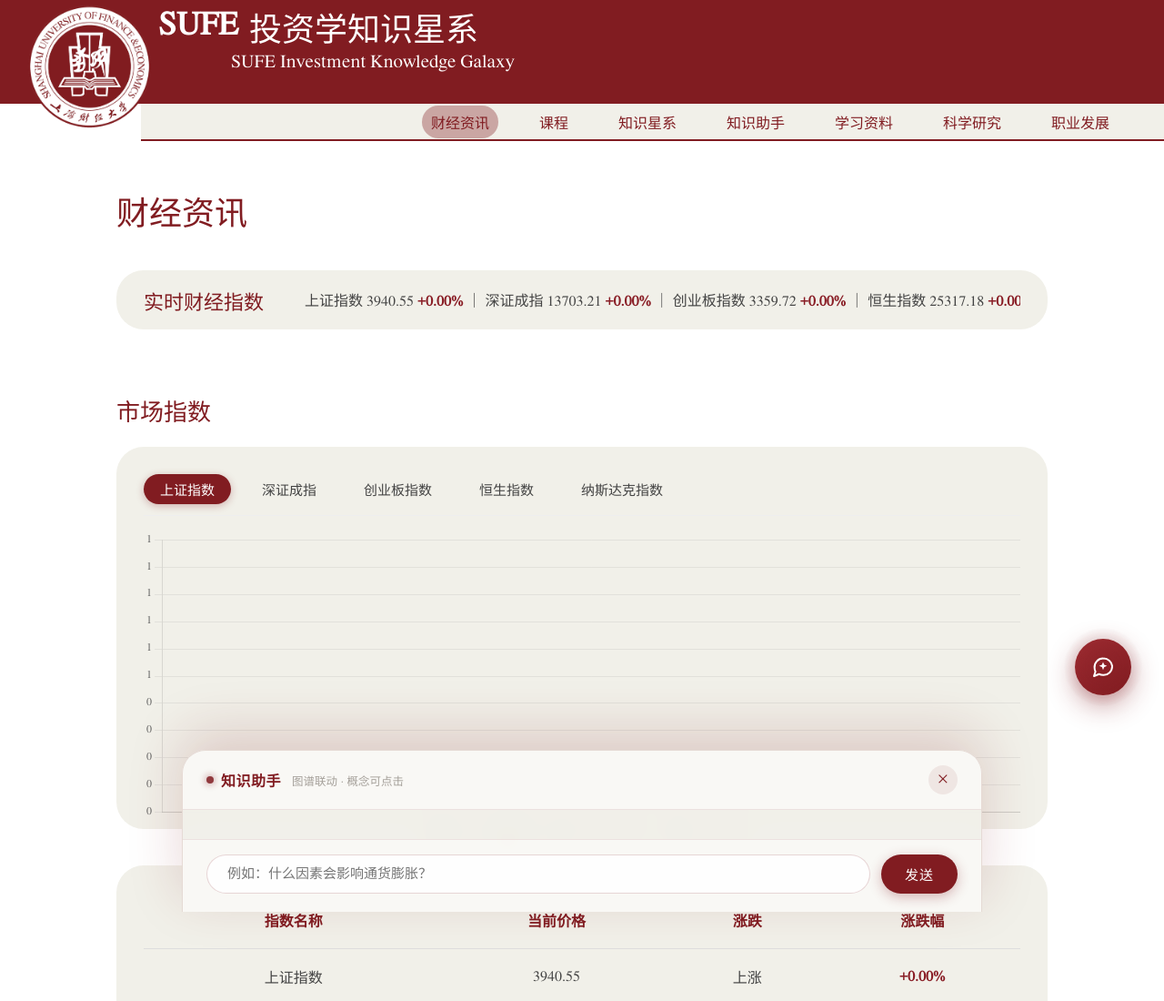
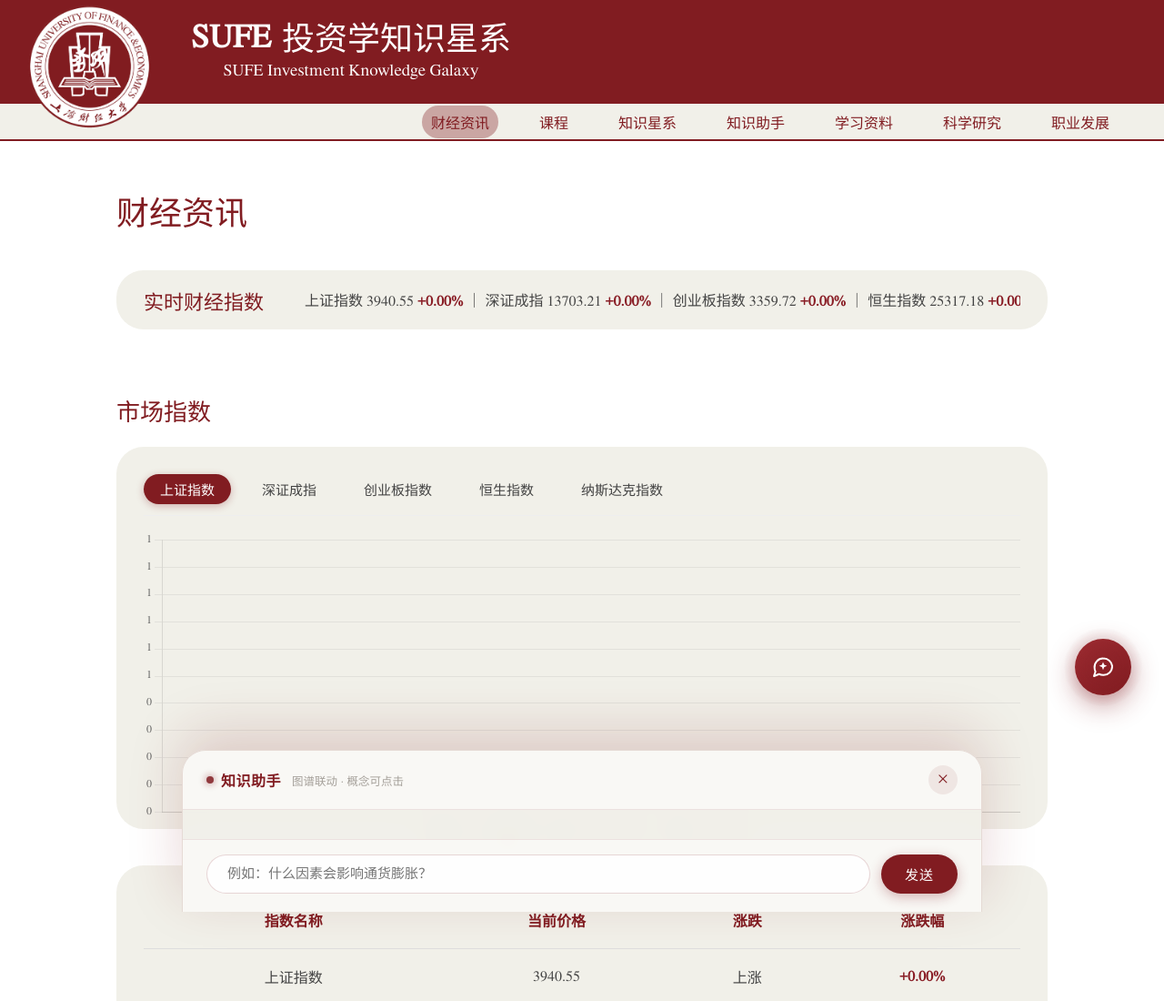
Before and after one commit to rjoss393-create/shangcai-Project, a plain HTML site: page 前端/SUFE-Knowledge-Galaxy/index.html in a window 1280 px wide. Shown: the top 1100 px of the page at 91% size. Drawn offline with nearby package versions, Linux system fonts and the light colour scheme; no server answers; a web font is replaced by a local one.

Commit message:
对接前端负责人顶栏改版：只取导航/标题 4 处 CSS，其余保留我方 9-15 修复
- .brand-title 右移(174/6→210/16) + flex 纵向居中；.title-sufe 下沉 4px；
  .title-en 去掉写死的 margin-left 改由 flex 居中、字号 20→18px；
  .navigation 改为铺满整宽(去掉 155px 左侧让位) + position/z-index
- 对方文件缺我们用到的 4 项修复（白底深字、层级标签字号补偿、low-q 隐藏、:not(.faded)），
  按"不要改别的地方"未回退，差异已在《前端改动记录.md》第 23 条写清
- 无头 Edge 实测：导航满宽 1574/1574、标题组 210/16、7 个导航项无遮挡、无 console 异常

```diff
--- a/前端/SUFE-Knowledge-Galaxy/css/style.css
+++ b/前端/SUFE-Knowledge-Galaxy/css/style.css
@@ -64,11 +64,13 @@
 /* 标题区域 */
 .brand-title{
     position:absolute;
-    left:174px;
-    top:6px;
+    left:210px;                 /* ★ 原 174px → 220px，整体右移 */
+    top:16px;
     color:white;
-}
-
+    display:flex;               /* ★ 新增 */
+    flex-direction:column;      /* ★ 新增 */
+    align-items:center;         /* ★ 新增，让英文自动对齐到汉字组的中线 */
+}
 .title-main{
     display:flex;
     align-items:center;
@@ -76,9 +78,10 @@
 }
 
 .title-sufe{
-    font-family:"Times New Roman", serif; /* 使用声明字体 */
+    font-family:"Times New Roman", serif;
     font-size:36px;
     font-weight:bold;
+    transform:translateY(4px);  /* ★ 新增，SUFE 下沉，与汉字底对齐 */
 }
 
 .title-cn{
@@ -90,16 +93,16 @@
 
 .title-en{
     margin-top:5px;
-    margin-left:80px;
+
     font-family:"Times New Roman", serif;
-    font-size:20px;
+    font-size:18px;
 }
 
 /* 米白导航 */
 .navigation{
     height:41px;
-    width:calc(100% - 155px);
-    margin-left:155px;
+    width:100%;
+    margin-left:0;
     background:var(--paper); /* 保留米白小条 */
     border-bottom:2px solid var(--main-red);
     display:flex;
@@ -107,6 +110,8 @@
     align-items:center;
     gap:35px;
     padding-right:50px;
+    position:relative;          /* ★ 新增 */
+    z-index:1;
 }
 
 .nav-item{
```
Also changed, not shown: 前端改动记录.md (+22 -0 lines).
